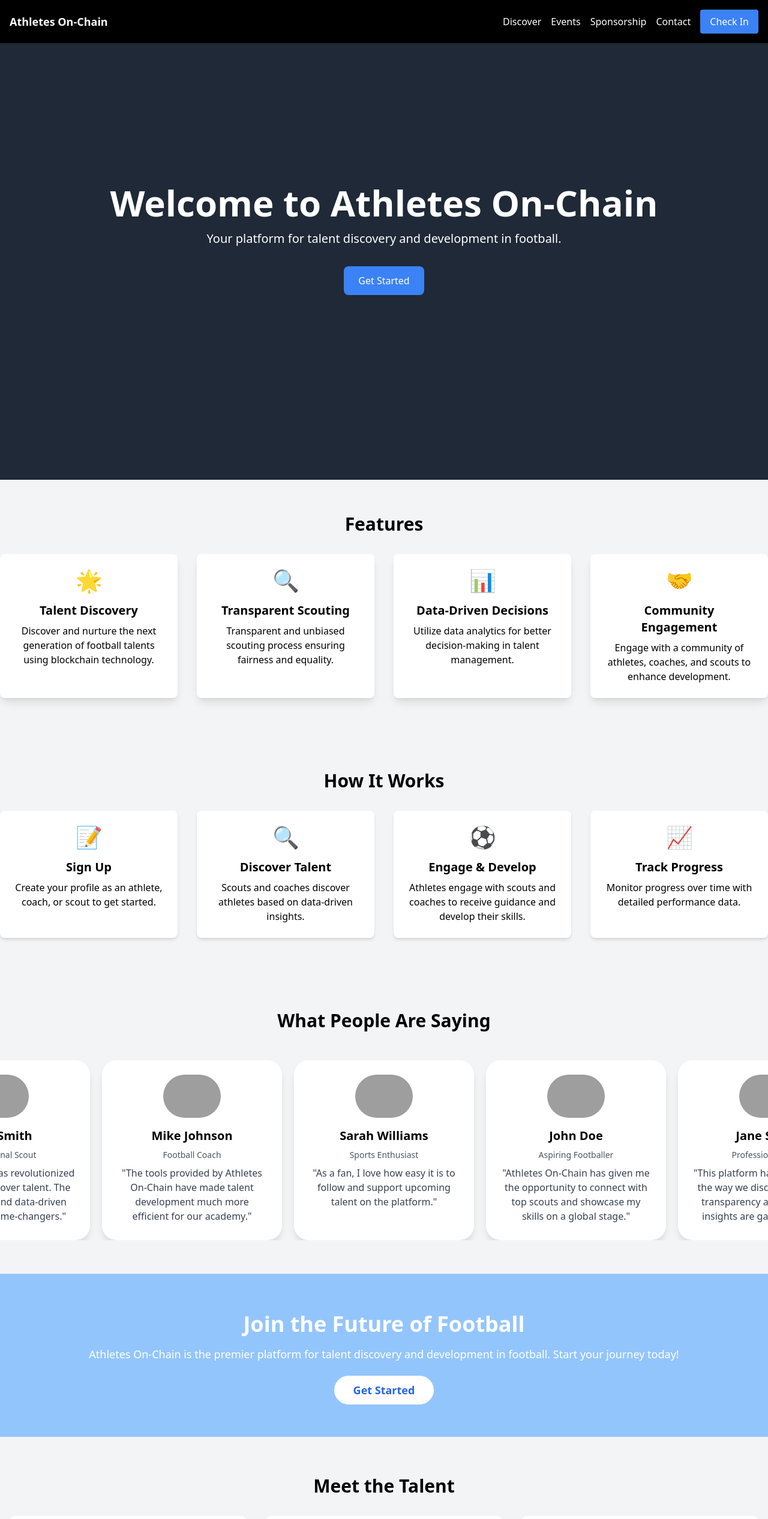
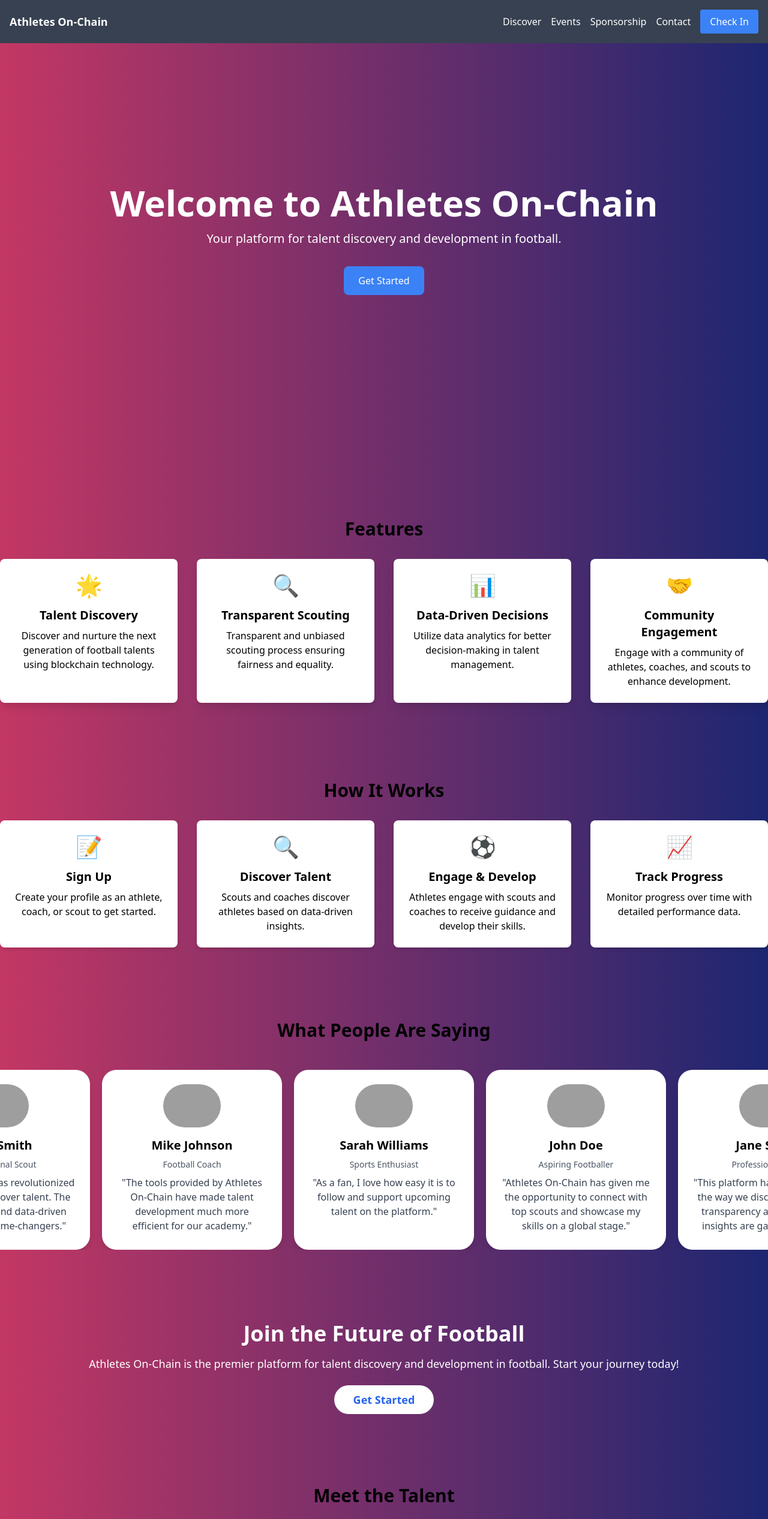
Before and after one commit to stephenmayowa112/athletes-on-chain, a React (Vite) app in the folder athletes-on-chain/: page / in a window 1280 px wide. Shown: the top 2533 px of the page at 60% size. Built offline with nearby package versions, Linux system fonts and the light colour scheme; grey boxes are pictures that could not be loaded.

Commit message:
edited the background

```diff
--- a/athletes-on-chain/src/SponsorshipRequestsSection.jsx
+++ b/athletes-on-chain/src/SponsorshipRequestsSection.jsx
@@ -43,7 +43,7 @@ const SponsorshipRequestsSection = () => {
   };
 
   return (
-    <section className="py-16 bg-gray-50">
+    <section className="py-16 custom-gradient">
       <div className="container mx-auto px-4">
         <h2 className="text-3xl font-bold mb-8 text-center">
           Sponsorship Opportunities
--- a/athletes-on-chain/src/components/CTASection.jsx
+++ b/athletes-on-chain/src/components/CTASection.jsx
@@ -3,7 +3,7 @@ import React from "react";
 
 const CTASection = () => {
   return (
-    <section className="bg-blue-300 text-white py-16">
+    <section className="custom-gradient text-white py-16">
       <div className="container mx-auto text-center px-4">
         <h2 className="text-4xl font-bold mb-4">Join the Future of Football</h2>
         <p className="text-lg mb-8">
--- a/athletes-on-chain/src/components/EventListingsSection.jsx
+++ b/athletes-on-chain/src/components/EventListingsSection.jsx
@@ -31,7 +31,7 @@ const events = [
 
 const EventListingsSection = () => {
   return (
-    <section className="py-16 bg-white">
+    <section className="py-16 custom-gradient">
       <div className="container mx-auto text-center px-4">
         <h2 className="text-3xl font-bold mb-8">Upcoming Events</h2>
         <div className="grid grid-cols-1 sm:grid-cols-2 lg:grid-cols-3 gap-8">
--- a/athletes-on-chain/src/components/FeaturesSection.jsx
+++ b/athletes-on-chain/src/components/FeaturesSection.jsx
@@ -29,7 +29,7 @@ const features = [
 
 const FeaturesSection = () => {
   return (
-    <section className="py-14 bg-gray-100">
+    <section className="py-16 custom-gradient">
       <div className="container mx-auto text-center">
         <h2 className="text-3xl font-bold mb-8">Features</h2>
         <div className="grid grid-cols-1 md:grid-cols-2 lg:grid-cols-4 gap-8">
--- a/athletes-on-chain/src/components/HeroSection.jsx
+++ b/athletes-on-chain/src/components/HeroSection.jsx
@@ -2,7 +2,7 @@ import React from "react";
 
 const HeroSection = () => {
   return (
-    <section className="bg-gray-800 text-white min-h-screen flex flex-col justify-center items-center text-center p-2">
+    <section className="custom-gradient text-white min-h-screen flex flex-col justify-center items-center text-center p-2">
       <h1 className="text-4xl md:text-6xl font-bold mb-4">
         Welcome to Athletes On-Chain
       </h1>
--- a/athletes-on-chain/src/components/HowItWorksSection.jsx
+++ b/athletes-on-chain/src/components/HowItWorksSection.jsx
@@ -28,7 +28,7 @@ const steps = [
 
 const HowItWorksSection = () => {
   return (
-    <section className="py-16 bg-gray-100">
+    <section className="py-16 custom-gradient">
       <div className="container mx-auto text-center">
         <h2 className="text-3xl font-bold mb-8">How It Works</h2>
         <div className="grid grid-cols-1 md:grid-cols-2 lg:grid-cols-4 gap-8">
--- a/athletes-on-chain/src/components/Navbar.jsx
+++ b/athletes-on-chain/src/components/Navbar.jsx
@@ -10,7 +10,7 @@ const NavBar = () => {
   };
 
   return (
-    <nav className="bg-black p-4 fixed top-0 left-0 w-full z-50">
+    <nav className="bg-gray-700 p-4 fixed top-0 left-0 w-full z-50">
       <div className="flex justify-between items-center">
         <div className="text-white text-lg font-bold">Athletes On-Chain</div>
 
--- a/athletes-on-chain/src/components/TestimonialsSection.jsx
+++ b/athletes-on-chain/src/components/TestimonialsSection.jsx
@@ -53,7 +53,7 @@ const TestimonialsSection = () => {
   }, []);
 
   return (
-    <section className="py-14 bg-gray-100">
+    <section className="py-14 custom-gradient">
       <div className="container mx-auto text-center">
         <h2 className="text-3xl font-bold mb-12">What People Are Saying</h2>
 
--- a/athletes-on-chain/src/components/UserProfilesSection.jsx
+++ b/athletes-on-chain/src/components/UserProfilesSection.jsx
@@ -24,7 +24,7 @@ const profiles = [
 
 const UserProfilesSection = () => {
   return (
-    <section className="py-16 bg-gray-100">
+    <section className="py-16 custom-gradient">
       <div className="container mx-auto text-center px-4">
         <h2 className="text-3xl font-bold mb-8">Meet the Talent</h2>
         <div className="grid grid-cols-1 sm:grid-cols-2 lg:grid-cols-3 gap-8">
--- a/athletes-on-chain/src/index.css
+++ b/athletes-on-chain/src/index.css
@@ -1,3 +1,8 @@
 @tailwind base;
 @tailwind components;
 @tailwind utilities;
+
+
+.custom-gradient {
+    background: linear-gradient(to right, #C33764, #1D2671);
+}
```
